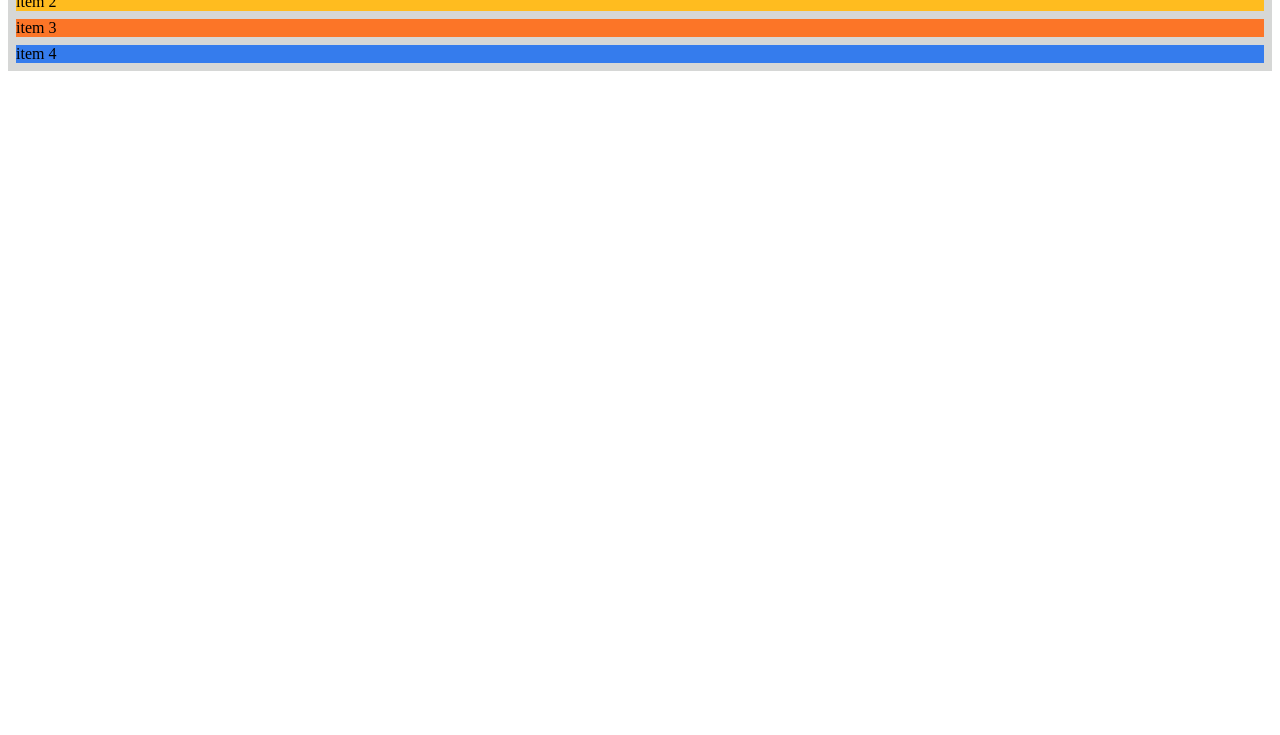
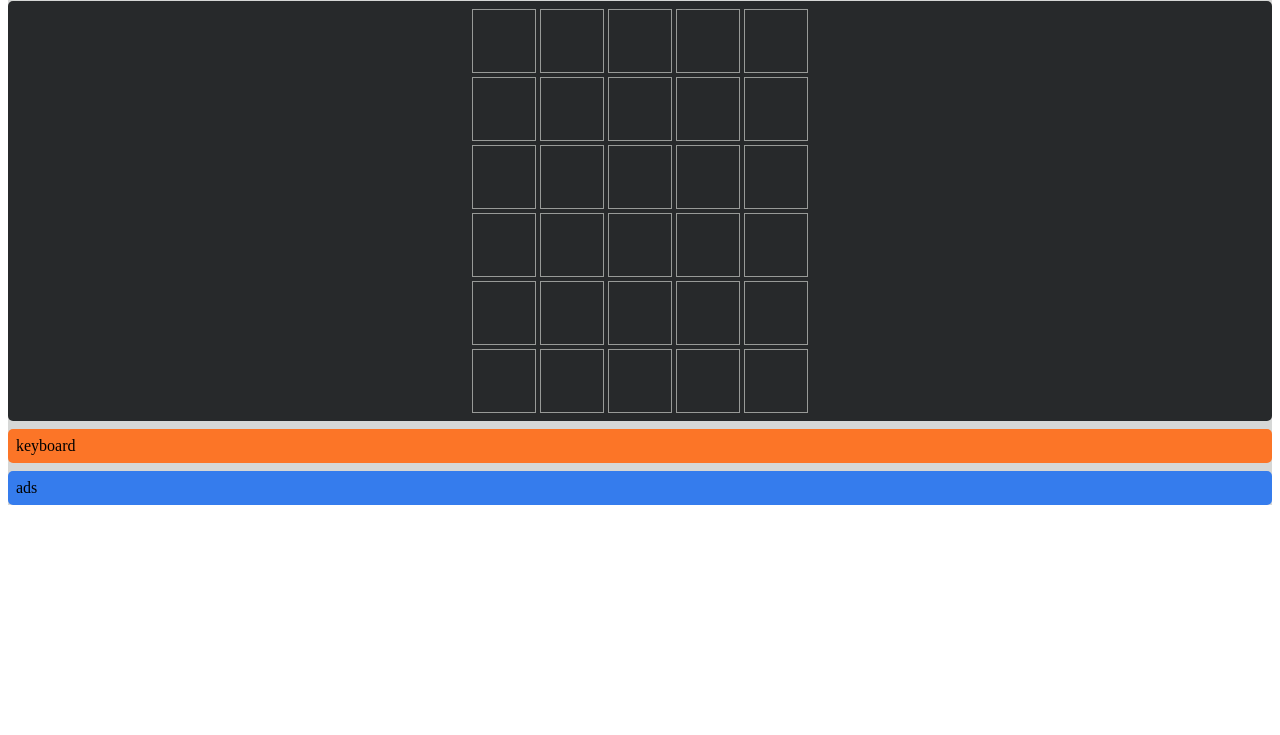
Before and after one commit to jacob-squires/htmltesting, a plain HTML site: page index.html in a window 1280 px wide. Shown: the part 65-800 px from the top of the page. Drawn offline with Linux system fonts and the light colour scheme.

Commit message:
Style updates

```diff
--- a/index.html
+++ b/index.html
@@ -84,9 +84,44 @@
                     </div>
                 </div>
             </div>
-            <div class="game">item 2</div>
-            <div class="keyboard">item 3</div>
-            <div class="ads">item 4</div>
+            <div class="game">
+                <!-- <div class="guess"> -->
+                    <div data-guess-grid class="guess-grid">
+                        <div class="guess-tile"></div>
+                        <div class="guess-tile"></div>
+                        <div class="guess-tile"></div>
+                        <div class="guess-tile"></div>
+                        <div class="guess-tile"></div>
+                        <div class="guess-tile"></div>
+                        <div class="guess-tile"></div>
+                        <div class="guess-tile"></div>
+                        <div class="guess-tile"></div>
+                        <div class="guess-tile"></div>
+                        <div class="guess-tile"></div>
+                        <div class="guess-tile"></div>
+                        <div class="guess-tile"></div>
+                        <div class="guess-tile"></div>
+                        <div class="guess-tile"></div>
+                        <div class="guess-tile"></div>
+                        <div class="guess-tile"></div>
+                        <div class="guess-tile"></div>
+                        <div class="guess-tile"></div>
+                        <div class="guess-tile"></div>
+                        <div class="guess-tile"></div>
+                        <div class="guess-tile"></div>
+                        <div class="guess-tile"></div>
+                        <div class="guess-tile"></div>
+                        <div class="guess-tile"></div>
+                        <div class="guess-tile"></div>
+                        <div class="guess-tile"></div>
+                        <div class="guess-tile"></div>
+                        <div class="guess-tile"></div>
+                        <div class="guess-tile"></div>
+                    </div>
+                <!-- </div> -->
+            </div>
+            <div class="keyboard">keyboard</div>
+            <div class="ads">ads</div>
         </div>
     </body>
 </html>
--- a/styles.css
+++ b/styles.css
@@ -30,39 +30,40 @@
 
     background-color: var(--color11);
     height: 100%;
-    padding: 8px;
+    /* padding: 8px; */
     gap: 8px;
 }
-/* .flex-container > div {
-    background: #ffecb3;
-    border: 3px solid #ffcc80;
+.flex-container > div {
+    /* background: #ffecb3; */
+    /* border: 3px solid #ffcc80; */
     border-radius: 5px;
     padding: 8px;
-} */
+}
 .header {
     background: var(--color06);
-    /* flex:0 1 auto; */
     order: 0;
-    flex-grow: 0;
+    /* flex-grow: 0; */
     overflow: auto;
-    /* height: 8vh; */
 }
 .game {
-    background: var(--color07);
-    /* flex:1 1 auto; */
+    background: var(--color04);
     flex-grow: 1;
     align-self: auto;
-    overflow: auto;
+    /* overflow: auto; */
+    /* height: 1fr; */
+    text-align: center;
+    vertical-align: middle;
+    /* line-height: 1fr; */
 }
 .keyboard {
     background: var(--color09);
-    flex-grow: 1;
+    /* flex-grow: 0; */
     align-self: auto;
     overflow: auto;
 }
 .ads {
     background: var(--color08);
-    flex-grow: 1;
+    /* flex-grow: 0; */
     align-self: auto;
     overflow: auto;
 }
@@ -95,8 +96,6 @@
 }
 .header-logo {
     padding: 0px;
-    justify-self: center;
-    text-align: center;
     width: 100%;
     font-family: "Luckiest Guy";
     font-size: 2em;
@@ -113,3 +112,56 @@
     background: none;
     cursor: pointer;
 }
+/* -------------------------------------------------------------------------- */
+/* GUESS TILES STYLES
+/* -------------------------------------------------------------------------- */
+/* .guess {
+    display: inline-block;
+} */
+.guess-grid {
+    display: grid;
+    justify-content: center;
+    align-content: center;
+    /* flex-grow: 0; */
+    grid-template-columns: repeat(5, 4em);
+    grid-template-rows: repeat(6, 4em);
+    gap: 0.25em;
+    /* margin-top: 1em;
+    margin-bottom: 1em; */
+}
+.guess-tile {
+    font-size: 2em;
+    color: white;
+    border: 0.05em solid var(--color02);
+    text-transform: uppercase;
+    font-weight: bold;
+    display: flex;
+    justify-content: center;
+    align-items: center;
+    user-select: none;
+    transition: transform 250ms linear;
+}
+.guess-tile[data-state="active"] {
+    border-color: var(--color01);
+}
+.guess-tile[data-state="wrong"] {
+    border: none;
+    background-color: var(--color03);
+}
+.guess-tile[data-state="wrong-location"] {
+    border: none;
+    background-color: var(--color07);
+}
+.guess-tile[data-state="correct"] {
+    border: none;
+    background-color: var(--color06);
+}
+.guess-tile.shake {
+    animation: shake 250ms ease-in-out;
+}
+.guess-tile.dance {
+    animation: dance 500ms ease-in-out;
+}
+.guess-tile.flip {
+    transform: rotateX(90deg);
+}
```
